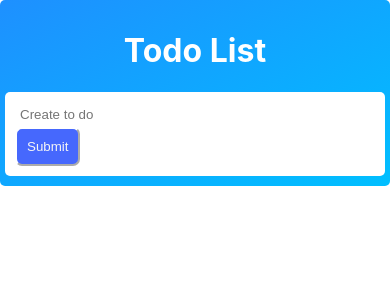
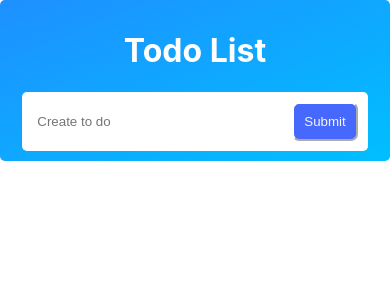
Before and after one commit to christofernazara/todo-list, a React (Create React App) app: page / in a window 390 px wide. Shown: the top 300 px of the page. Built offline with nearby package versions, Linux system fonts and the light colour scheme.

Commit message:
Update App.css

```diff
--- a/src/App.css
+++ b/src/App.css
@@ -68,3 +68,14 @@
   margin : 2px;
   cursor : pointer;
 }
+@media screen and (max-width:600px){
+  .jumbotron .form input{
+    width: 250px;
+  }
+  .card{
+    width: 300px;
+  }
+  .button-action{
+    flex:2;
+  }
+}
```
